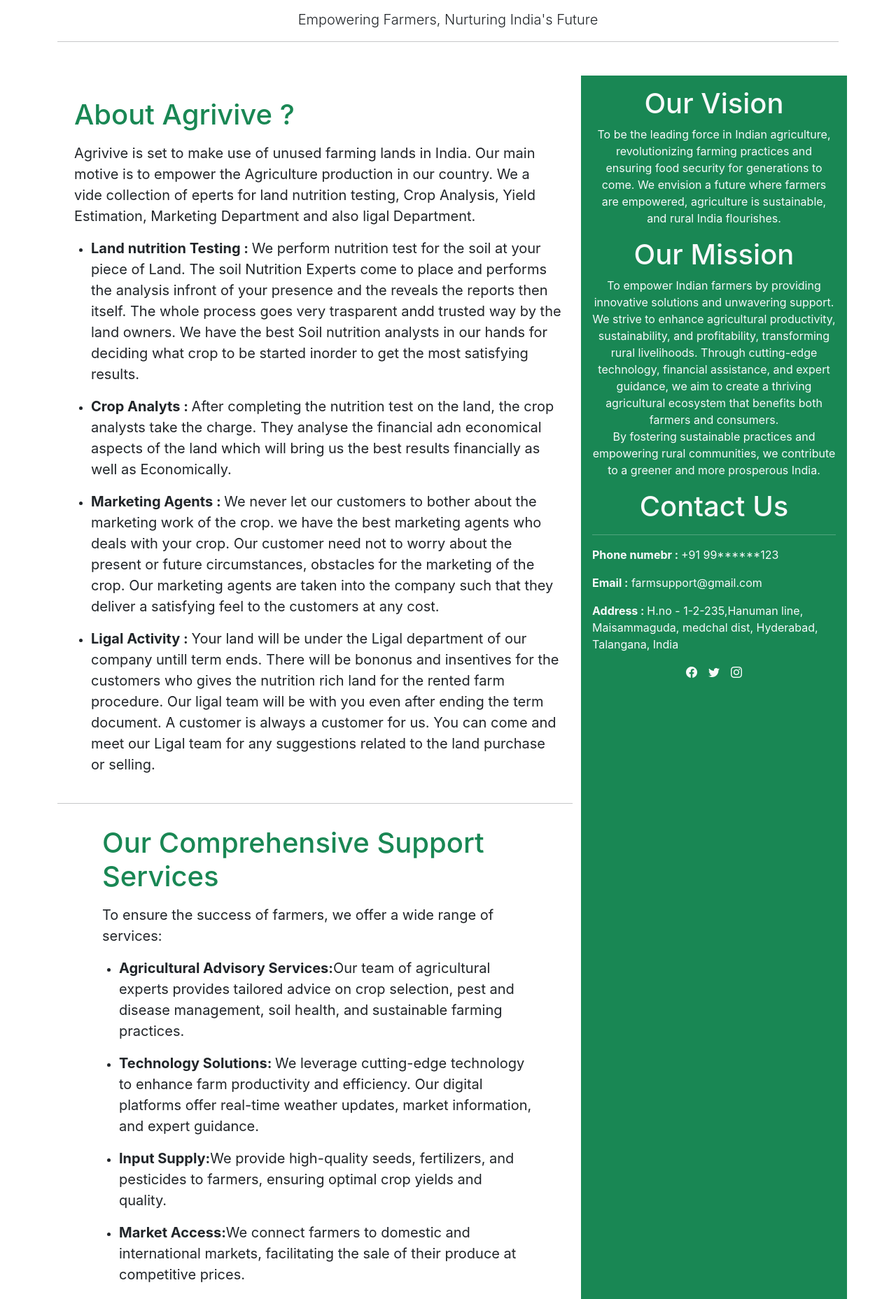
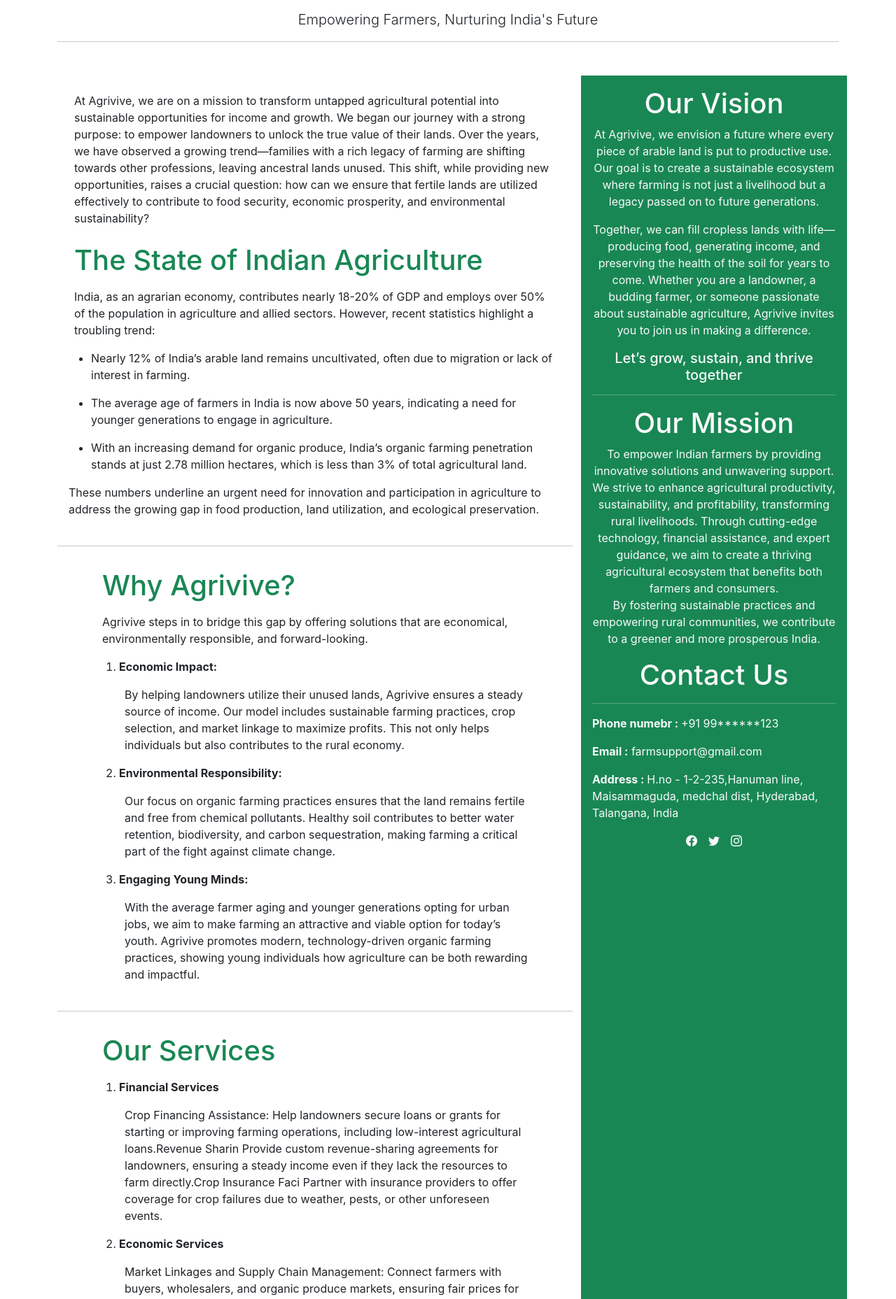
Before and after one commit to HariSirikonda/Agrivive, a React (Create React App) app: page /about in a window 1280 px wide. Shown: the part 180-2037 px from the top of the page at 70% size. Built offline with nearby package versions, Linux system fonts and the light colour scheme.

Commit message:
Updated About page

```diff
--- a/src/components/aboutus.js
+++ b/src/components/aboutus.js
@@ -5,53 +5,88 @@
                 <div class="container">
                     <h1 class="display-4 text-center text-success">About Us</h1>
                     <p class="lead text-center">Empowering Farmers, Nurturing India's Future</p>
-                    <hr/>
+                    <hr />
                     <div class="row mt-5">
                         <div class="col-md-8">
                             <div className="discription text-start mx-2 my-3 p-2">
-                                <h1 className="text-success p-2">About Agrivive ?</h1>
-                                <p className="mx-2 fs-5">Agrivive is set to make use of unused farming lands in India. Our main motive is to empower the Agriculture production in our country. We a vide collection of eperts for land nutrition testing, Crop Analysis, Yield Estimation, Marketing Department and also ligal Department. </p>
+                                <p className="mx-2 ">At Agrivive, we are on a mission to transform untapped agricultural potential into sustainable opportunities for income and growth. We began our journey with a strong purpose: to empower landowners to unlock the true value of their lands. Over the years, we have observed a growing trend—families with a rich legacy of farming are shifting towards other professions, leaving ancestral lands unused. This shift, while providing new opportunities, raises a crucial question: how can we ensure that fertile lands are utilized effectively to contribute to food security, economic prosperity, and environmental sustainability?</p>
+                                <h1 className="text-success p-2">The State of Indian Agriculture</h1>
+                                <p className="mx-2 ">India, as an agrarian economy, contributes nearly 18-20% of GDP and employs over 50% of the population in agriculture and allied sectors. However, recent statistics highlight a troubling trend:</p>
                                 <ul>
                                     <li>
-                                        <p className="fs-5"><b>Land nutrition Testing : </b>We perform nutrition test for the soil at your piece of Land. The soil Nutrition Experts come to place and performs the analysis infront of your presence and the reveals the reports then itself. The whole process goes very trasparent andd trusted way by the land owners. We have the best Soil nutrition analysts in our hands for deciding what crop to be started inorder to get the most satisfying results.</p>
+                                        <p>Nearly 12% of India’s arable land remains uncultivated, often due to migration or lack of interest in farming.</p>
                                     </li>
                                     <li>
-                                        <p className="fs-5"><b>Crop Analyts : </b> After completing the nutrition test on the land, the crop analysts take the charge. They analyse the financial adn economical aspects of the land which will bring us the best results financially as well as Economically.</p>
+                                        <p>The average age of farmers in India is now above 50 years, indicating a need for younger generations to engage in agriculture.</p>
                                     </li>
                                     <li>
-                                        <p className="fs-5"><b>Marketing Agents : </b> We never let our customers to bother about the marketing work of the crop. we have the best marketing agents who deals with your crop. Our customer need not to worry about the present or future circumstances, obstacles for the marketing of the crop. Our marketing agents are taken into the company such that they deliver a satisfying feel to the customers at any cost.</p>
+                                        <p>With an increasing demand for organic produce, India’s organic farming penetration stands at just 2.78 million hectares, which is less than 3% of total agricultural land.</p>
+                                    </li>
+                                </ul>
+                                <p>These numbers underline an urgent need for innovation and participation in agriculture to address the growing gap in food production, land utilization, and ecological preservation.</p>
+                            </div>
+                            <hr />
+                            {/* Why Agrivive */}
+                            <div className="discription text-start mx-5 my-3 p-2">
+                                <h1 className="text-success p-2">Why Agrivive?</h1>
+                                <p className="mx-2 ">Agrivive steps in to bridge this gap by offering solutions that are economical, environmentally responsible, and forward-looking.</p>
+                                <ol>
+                                    <li>
+                                        <p><b>Economic Impact:</b></p>
+                                        <p className="mx-2 ">By helping landowners utilize their unused lands, Agrivive ensures a steady source of income. Our model includes sustainable farming practices, crop selection, and market linkage to maximize profits. This not only helps individuals but also contributes to the rural economy.</p>
                                     </li>
                                     <li>
-                                        <p className="fs-5"><b>Ligal Activity : </b> Your land will be under the Ligal department of our company untill term ends. There will be bononus and insentives for the customers who gives the nutrition rich land for the rented farm procedure. Our ligal team will be with you even after ending the term document. A customer is always a customer for us. You can come and meet our Ligal team for any suggestions related to the land purchase or selling.</p>
+                                        <p><b>Environmental Responsibility:</b></p>
+                                        <p className="mx-2 ">Our focus on organic farming practices ensures that the land remains fertile and free from chemical pollutants. Healthy soil contributes to better water retention, biodiversity, and carbon sequestration, making farming a critical part of the fight against climate change.</p>
                                     </li>
-                                </ul>
+                                    <li>
+                                        <p><b>Engaging Young Minds:</b></p>
+                                        <p className="mx-2 ">With the average farmer aging and younger generations opting for urban jobs, we aim to make farming an attractive and viable option for today’s youth. Agrivive promotes modern, technology-driven organic farming practices, showing young individuals how agriculture can be both rewarding and impactful.</p>
+                                    </li>
+                                </ol>
                             </div>
                             <hr />
+                            {/* Our Services */}
                             <div className="discription text-start mx-5 my-3 p-2">
-                                <h1 className="text-success p-2">Our Comprehensive Support Services</h1>
-                                <p className="mx-2 fs-5">To ensure the success of farmers, we offer a wide range of services:</p>
-                                <ul>
+                                <h1 className="text-success p-2">Our Services</h1>
+                                <ol>
                                     <li>
-                                        <p className="fs-5"><b>Agricultural Advisory Services:</b>Our team of agricultural experts provides tailored advice on crop selection, pest and disease management, soil health, and sustainable farming practices.</p>
+                                        <p><b>Financial Services</b></p>
+                                        <p className="mx-2">Crop Financing Assistance: Help landowners secure loans or grants for starting or improving farming operations, including low-interest agricultural loans.Revenue Sharin Provide custom revenue-sharing agreements for landowners, ensuring a steady income even if they lack the resources to farm directly.Crop Insurance Faci Partner with insurance providers to offer coverage for crop failures due to weather, pests, or other unforeseen events.</p>
                                     </li>
                                     <li>
-                                        <p className="fs-5"><b>Technology Solutions: </b>We leverage cutting-edge technology to enhance farm productivity and efficiency. Our digital platforms offer real-time weather updates, market information, and expert guidance.</p>
+                                        <p><b>Economic Services</b></p>
+                                        <p className="mx-2">Market Linkages and Supply Chain Management: Connect farmers with buyers, wholesalers, and organic produce markets, ensuring fair prices for their products.Profit Optimization Consulting: Offer guidance on crop selection, rotation strategies, and value-added farming techniques to maximize profits.</p>
                                     </li>
                                     <li>
-                                        <p className="fs-5"><b>Input Supply:</b>We provide high-quality seeds, fertilizers, and pesticides to farmers, ensuring optimal crop yields and quality.</p>
+                                        <p><b>Legal Services</b></p>
+                                        <p className="mx-2">Land Lease Agreements: Draft and oversee legally sound agreements for land leasing, protecting both landowners and tenants.Land Ownership Verification: Assist in verifying land records, clearing disputes, and ensuring proper documentation for agricultural use.Regulatory Compliance Assistance: Help customers comply with government regulations, including organic certification and subsidies.</p>
                                     </li>
                                     <li>
-                                        <p className="fs-5"><b>Market Access:</b>We connect farmers to domestic and international markets, facilitating the sale of their produce at competitive prices.</p>
+                                        <p><b>Technical Services</b></p>
+                                        <p className="mx-2">Smart Farming Solutions: Provide IoT-based tools and software for monitoring soil health, weather conditions, and crop growth.Training in Modern Agriculture: Organize workshops and on-site training sessions for using advanced farming techniques and equipment.Customized Farm Planning: Use data-driven insights to design optimal planting schedules, irrigation plans, and nutrient management systems.</p>
                                     </li>
                                     <li>
-                                        <p className="fs-5"><b>Capacity Building:</b>We organize training programs and workshops to equip farmers with the skills and knowledge they need to thrive in a changing agricultural landscape.</p>
+                                        <p><b>Medical Services</b></p>
+                                        <p className="mx-2">Farmer Health Camps: Conduct regular health check-ups for landowners and farmers to address occupational health risks like pesticide exposure or physical strain.Soil and Water Testing Services: Ensure the land is free of harmful contaminants that could affect human and soil health.</p>
                                     </li>
-                                </ul>
+                                    <li>
+                                        <p><b>Environmental Services</b></p>
+                                        <p className="mx-2">Organic Certification Assistance: Help landowners transition to organic farming and obtain necessary certifications to access premium markets.Soil Rejuvenation Programs: Offer services to restore soil fertility through natural methods like crop rotation, composting, and green manures.</p>
+                                    </li>
+                                    <li>
+                                        <p><b>Young farmer Empowerment</b></p>
+                                        <p className="mx-2">Youth Farming Incubators: Create programs to train and fund young individuals passionate about agriculture.Tech-Driven Farming Competitions: Organize challenges to innovate new farming solutions, encouraging youth participation in agriculture.</p>
+                                    </li>
+                                </ol>
                             </div>
                         </div>
                         <div class="col-md-4 p-3 bg-success text-light align-items-centers ">
                             <h1>Our Vision</h1>
-                            <p>To be the leading force in Indian agriculture, revolutionizing farming practices and ensuring food security for generations to come. We envision a future where farmers are empowered, agriculture is sustainable, and rural India flourishes.</p>
+                            <p >At Agrivive, we envision a future where every piece of arable land is put to productive use. Our goal is to create a sustainable ecosystem where farming is not just a livelihood but a legacy passed on to future generations.</p>
+                            <p >Together, we can fill cropless lands with life—producing food, generating income, and preserving the health of the soil for years to come. Whether you are a landowner, a budding farmer, or someone passionate about sustainable agriculture, Agrivive invites you to join us in making a difference.</p>
+                            <h5>Let’s grow, sustain, and thrive together</h5>
+                            <hr />
                             <h1>Our Mission</h1>
                             <p>To empower Indian farmers by providing innovative solutions and unwavering support. We strive to enhance agricultural productivity, sustainability, and profitability, transforming rural livelihoods. Through cutting-edge technology, financial assistance, and expert guidance, we aim to create a thriving agricultural ecosystem that benefits both farmers and consumers.<br />By fostering sustainable practices and empowering rural communities, we contribute to a greener and more prosperous India.</p>
                             <div className="text-start">
```
